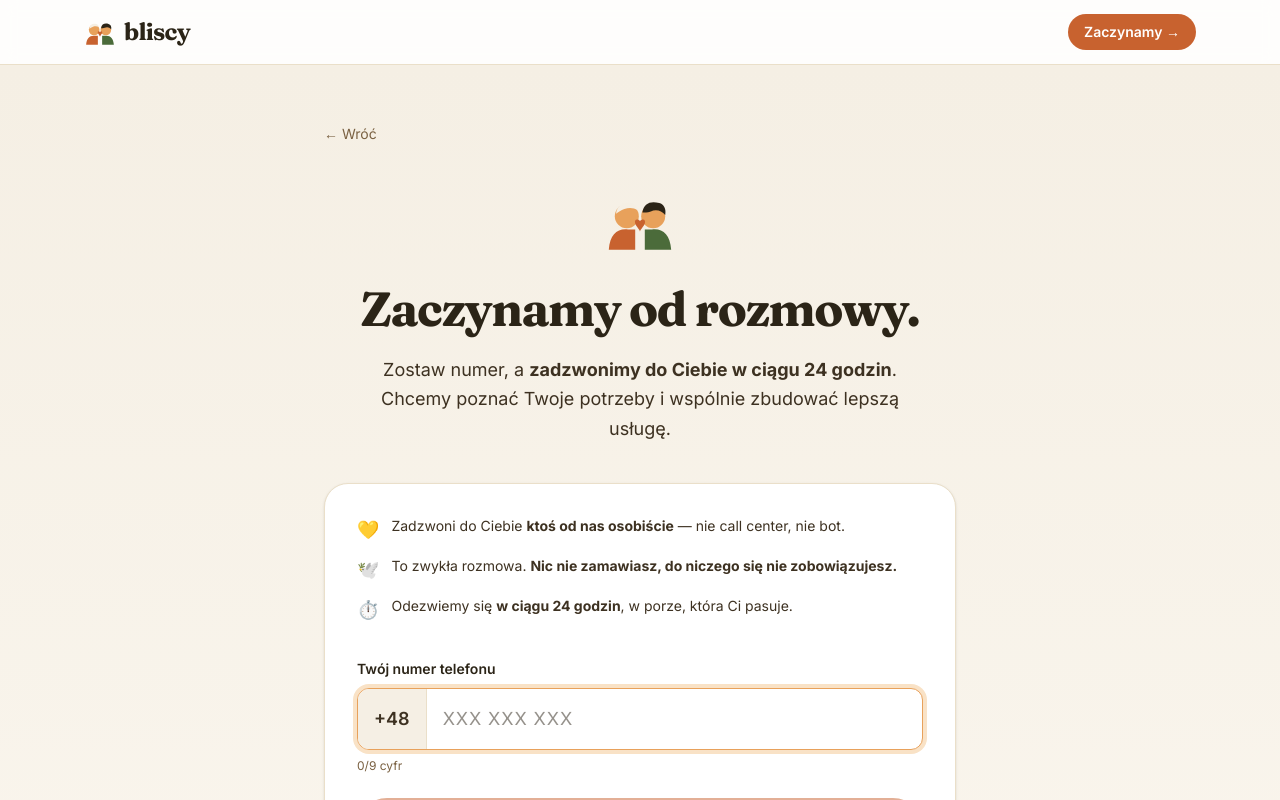
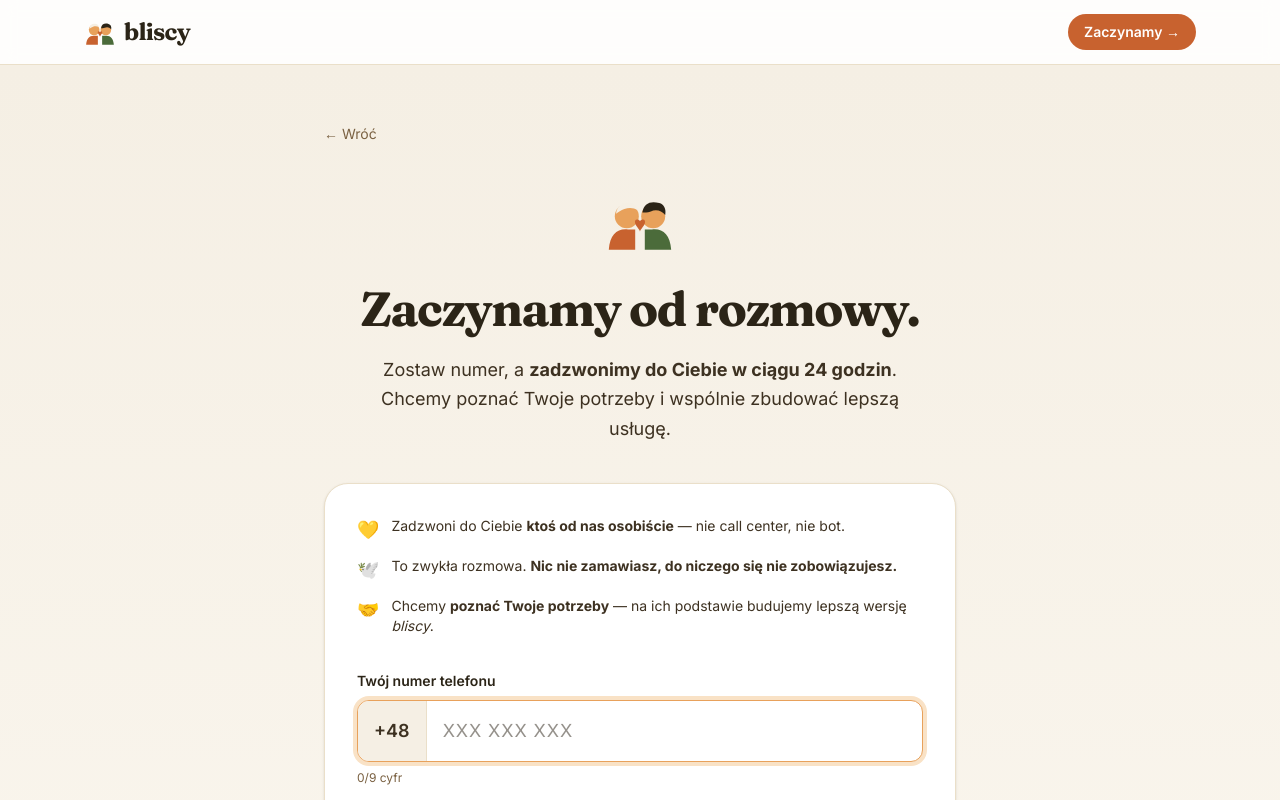
Before and after one commit to laskoAI/bliscy-app, a Next.js app: page /znajdz/kontakt in a window 1280 px wide. Shown: the top 800 px of the page. Built offline with nearby package versions, Linux system fonts and the light colour scheme; no server answers.

Commit message:
Replace duplicate '24h' bullet with 'we learn from your needs' value message

```diff
--- a/src/app/znajdz/kontakt/page.tsx
+++ b/src/app/znajdz/kontakt/page.tsx
@@ -117,9 +117,10 @@ export default function KontaktPage() {
               </span>
             </li>
             <li className="flex items-start gap-3">
-              <span className="text-lg shrink-0" aria-hidden>⏱️</span>
+              <span className="text-lg shrink-0" aria-hidden>🤝</span>
               <span>
-                Odezwiemy się <strong>w ciągu 24 godzin</strong>, w porze, która Ci pasuje.
+                Chcemy <strong>poznać Twoje potrzeby</strong> — na ich podstawie budujemy
+                lepszą wersję <em>bliscy</em>.
               </span>
             </li>
           </ul>
```
